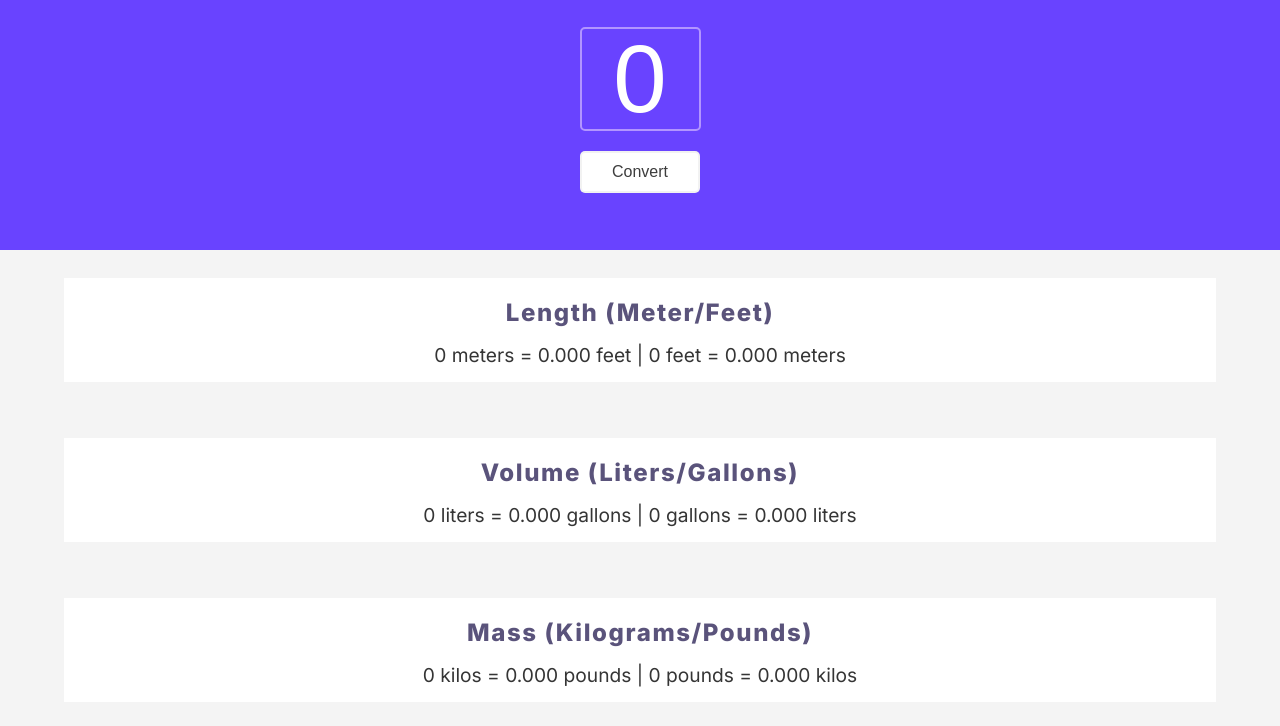
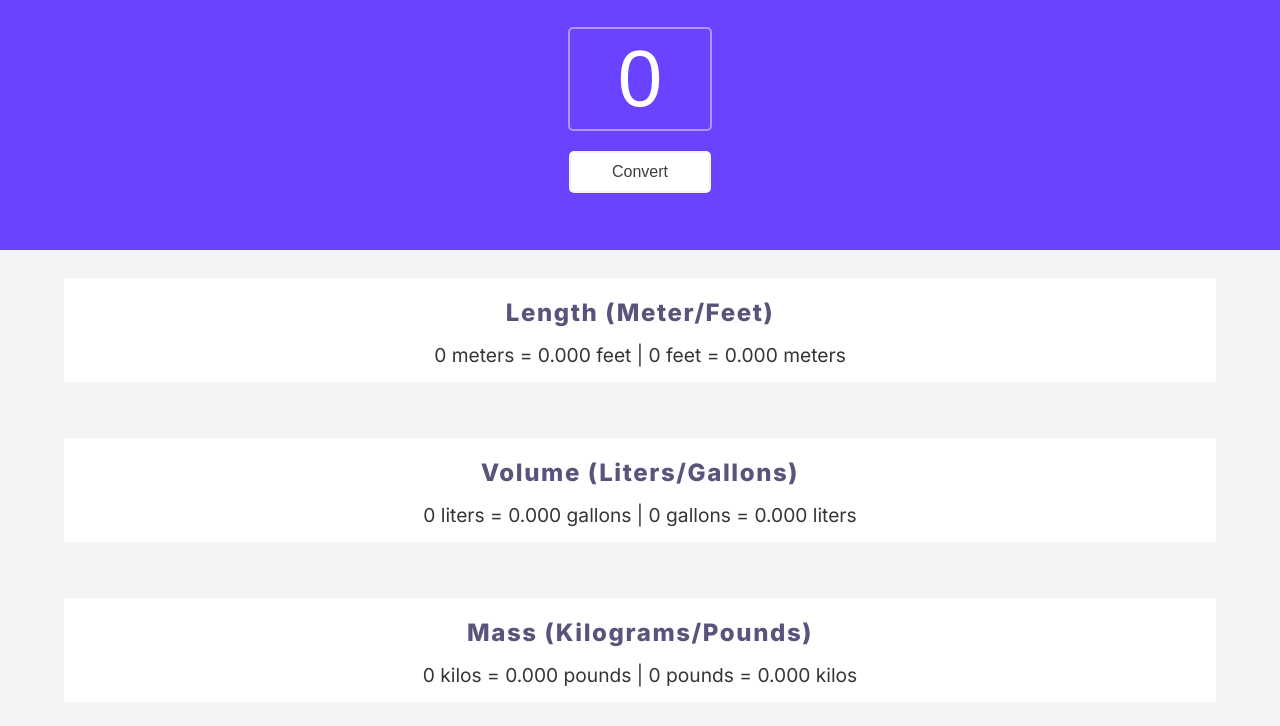
Before and after one commit to ElenaBlundell/Unit-Converter, a plain HTML site: page index.html in a window 1280 px wide. Shown: the part 110-836 px from the top of the page. Drawn offline with Linux system fonts and the light colour scheme.

Commit message:
Update style.css

```diff
--- a/style.css
+++ b/style.css
@@ -36,20 +36,20 @@ header p {
 }
 
 #input-value {
-    width: 117px;
+    width: 140px;
     height: 100px;
     border: 2px solid #B295FF;
     border-radius: 5px;
     background-color: #6943FF;
     color: #FFFFFF;
-    font-size: 6rem;
+    font-size: 5rem;
     text-align: center;
 }
 
 ::placeholder {
     color: #FFF;
     text-align: center;
-    font-size: 6rem;
+    font-size: 5rem;
 }
 
 input:focus::placeholder {
@@ -65,7 +65,7 @@ input::-webkit-inner-spin-button {
 font-weight: 500;
 font-size: 16px;
 color: #3D3D3D;
-width: 120px;
+width: 142px;
 height: 42px;
 background: #FFFFFF;
 border: 2px solid rgba(0, 0, 0, 0.05);
```
